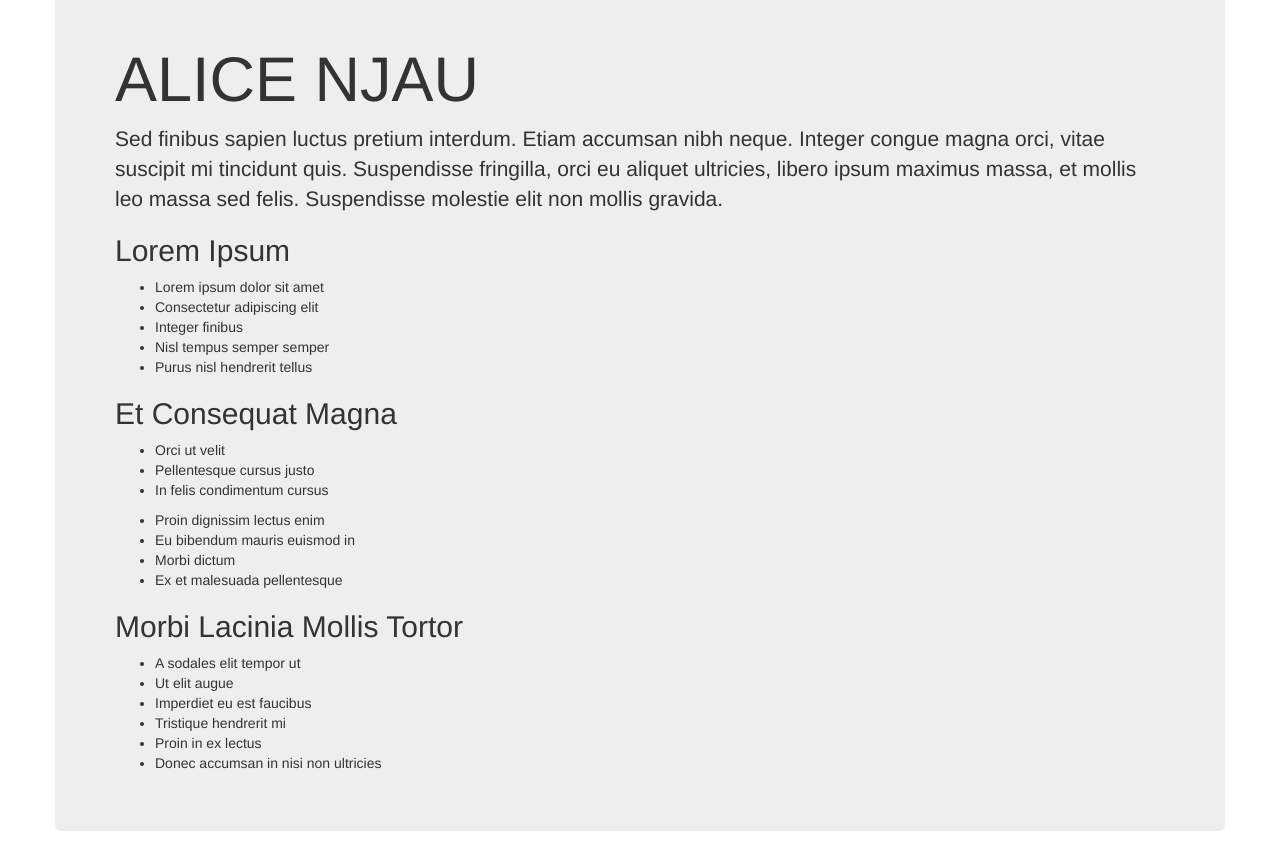
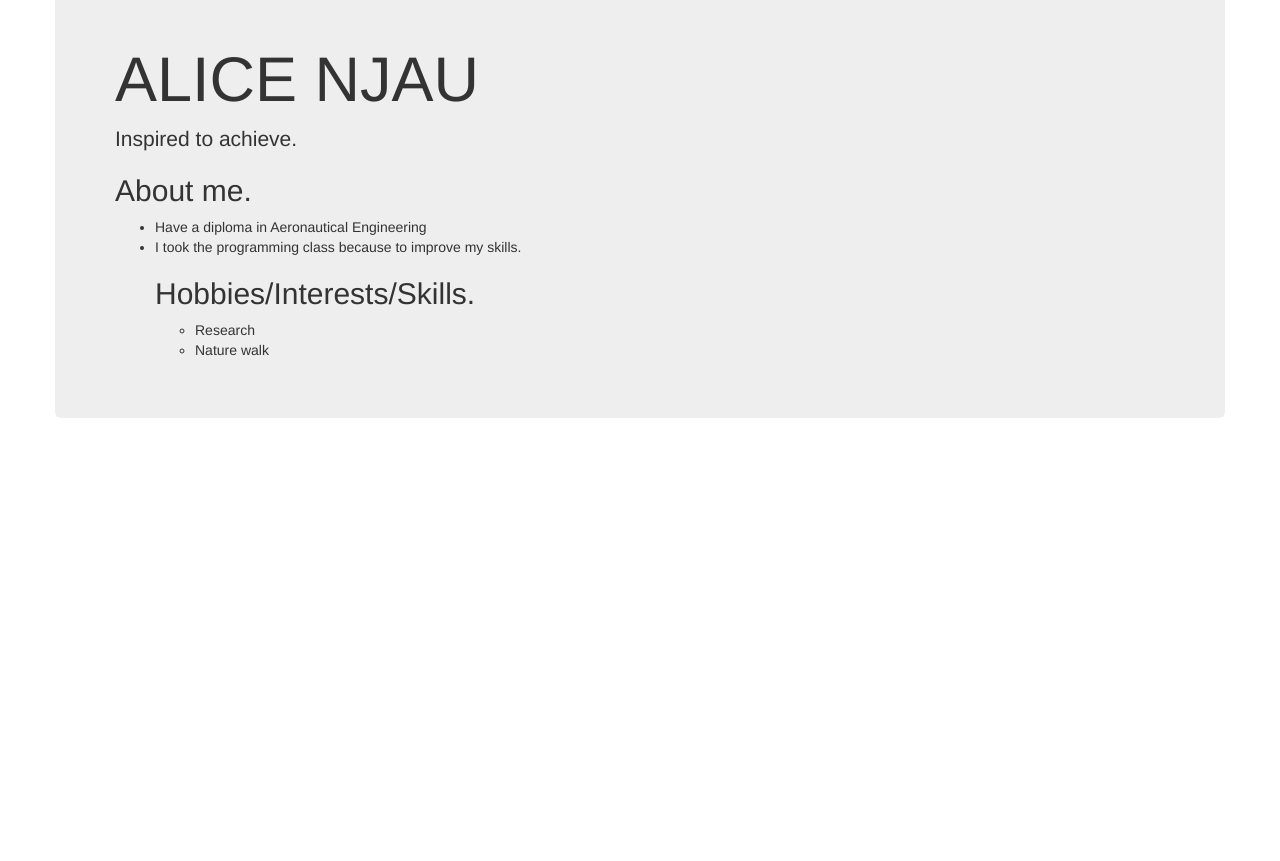
Before and after one commit to Anjau18/Anjau18.git.io, a plain HTML site: page index.html in a window 1280 px wide. Shown: the part 23-884 px from the top of the page. After the commit the page ends 800 px from the top, so only its background shows below. Drawn offline with nearby package versions, Linux system fonts and the light colour scheme.

Commit message:
index.html

```diff
--- a/index.html
+++ b/index.html
@@ -9,44 +9,23 @@
   <body>
         <div class="container">
                                 <div class="row">
-                   <div class="col-md-4">Home <img src="books.jpeg" alt=""></div>
-                   <div class="col-md-4">About<img src="serene.jpeg"></div>
+                   <div class="col-md-4">Home <img src="serene.jpeg" alt=""></div>
+                   <div class="col-md-4">About<img src="books.jpeg"></div>
                    <div class="col-md-4">Contacts <img src="hand.jpeg"></div>
                 <div class="jumbotron">
     <h1>ALICE NJAU</h1>
-    <p>Sed finibus sapien luctus pretium interdum. Etiam accumsan nibh neque. Integer congue magna orci, vitae suscipit mi tincidunt quis. Suspendisse fringilla, orci eu aliquet ultricies, libero ipsum maximus massa, et mollis leo massa sed felis. Suspendisse molestie elit non mollis gravida.</p>
-    <h2>Lorem Ipsum</h2>
+    <p>Inspired to achieve.</p>
+    <h2>About me.</h2>
     <ul>
-      <li>Lorem ipsum dolor sit amet</li>
-      <li>Consectetur adipiscing elit</li>
-      <li>Integer finibus</li>
-      <li>Nisl tempus semper semper</li>
-      <li>Purus nisl hendrerit tellus</li>
+      <li>Have a diploma in Aeronautical Engineering</li>
+      <li>I took the programming class because to improve my skills.</li
     </ul>
-    <h2>Et Consequat Magna</h2>
+    <h2>Hobbies/Interests/Skills.</h2>
     <ul>
-      <li>Orci ut velit</li>
-      <li>Pellentesque cursus justo</li>
-      <li>In felis condimentum cursus</li>
+      <li>Research</li>
+      <li>Nature walk</li>
     </ul>
-    <ul>
-      <li>Proin dignissim lectus enim</li>
-      <li>Eu bibendum mauris euismod in</li>
-      <li>Morbi dictum</li>
-      <li>Ex et malesuada pellentesque</li>
-    </ul>
-    <h2>Morbi Lacinia Mollis Tortor</h2>
-    <ul>
-      <li>A sodales elit tempor ut</li>
-      <li>Ut elit augue</li>
-      <li>Imperdiet eu est faucibus</li>
-      <li>Tristique hendrerit mi</li>
-      <li>Proin in ex lectus</li>
-      <li>Donec accumsan in nisi non ultricies</li>
-    </ul>
-    </div>
-  </div>
- </div>
+     </div>
 </div>
   </body>
 </html>
```
